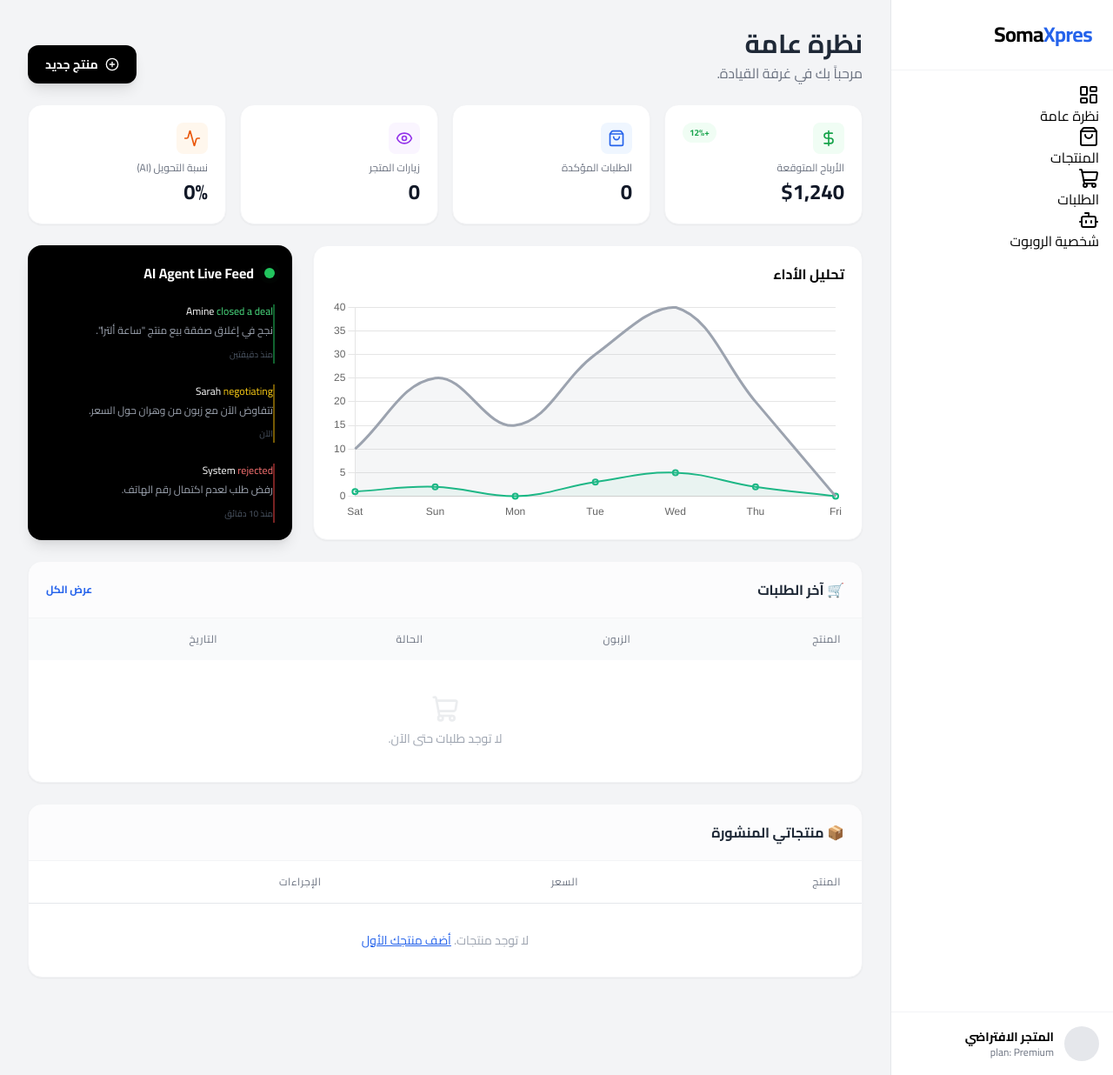
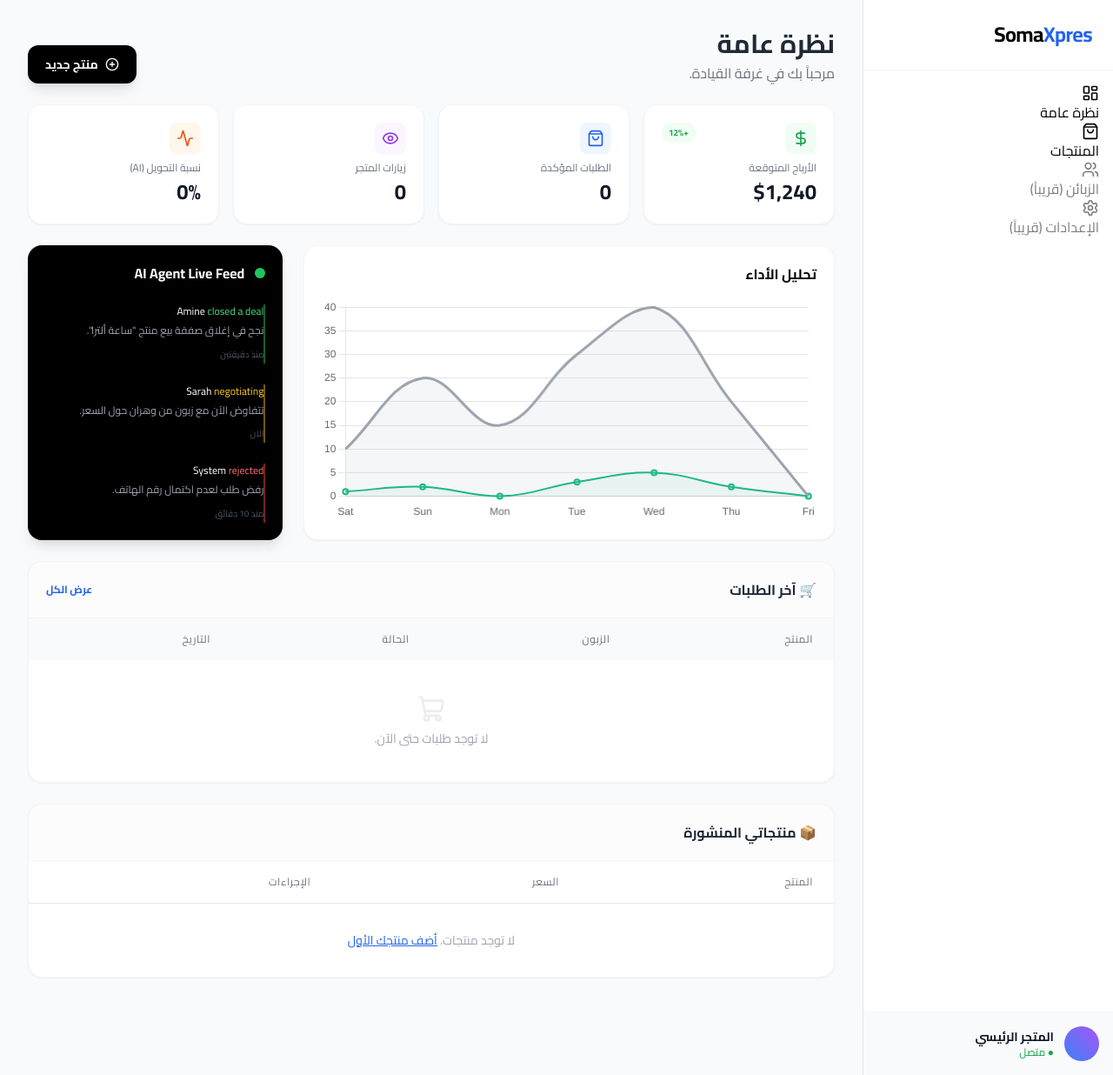
Before and after one commit to Moussabenmoussa/SomaXpres, a Flask app: page /dashboard/ in a window 1280 px wide. Shown: the whole page at 87% size. Run offline with Flask 3, Linux system fonts and the light colour scheme; data that the repository does not hold is empty; some libraries are stand-ins or nearby versions.

Commit message:
Update layout_dashboard.html

```diff
--- a/app/templates/layout_dashboard.html
+++ b/app/templates/layout_dashboard.html
@@ -1,60 +1,100 @@
 <!DOCTYPE html>
-<html lang="ar" dir="rtl"> <!-- دعم العربية والاتجاه من اليمين -->
+<html lang="ar" dir="rtl">
 <head>
     <meta charset="UTF-8">
     <meta name="viewport" content="width=device-width, initial-scale=1.0">
     <title>SomaXpres Pro | لوحة التحكم</title>
     <script src="https://cdn.tailwindcss.com"></script>
     <link href="https://fonts.googleapis.com/css2?family=Cairo:wght@400;600;700&display=swap" rel="stylesheet">
-    <!-- أيقونات -->
     <script src="https://unpkg.com/lucide@latest"></script>
     <style>
-        body { font-family: 'Cairo', sans-serif; background-color: #F3F4F6; }
-        .nav-item { @apply flex items-center gap-3 px-4 py-3 text-gray-600 hover:bg-gray-100 rounded-lg transition-colors cursor-pointer; }
-        .nav-item.active { @apply bg-black text-white; }
+        body { font-family: 'Cairo', sans-serif; background-color: #F9FAFB; }
+        .nav-item { @apply flex items-center gap-3 px-4 py-3 text-gray-600 hover:bg-gray-100 rounded-xl transition-colors cursor-pointer font-medium; }
+        .nav-item.active { @apply bg-black text-white shadow-md; }
+
+        /* تأثير الانتقال للقائمة في الموبايل */
+        #sidebar { transition: transform 0.3s ease-in-out; }
     </style>
 </head>
-<body class="flex h-screen overflow-hidden">
+<body class="flex h-screen overflow-hidden bg-gray-50">
 
-    <!-- القائمة الجانبية (Sidebar) -->
-    <aside class="w-64 bg-white border-l border-gray-200 flex flex-col hidden md:flex">
-        <div class="p-6 border-b border-gray-100">
+    <!-- Mobile Top Bar (يظهر فقط في الهاتف) -->
+    <div class="fixed top-0 left-0 w-full h-16 bg-white border-b border-gray-200 z-50 flex md:hidden items-center justify-between px-4">
+        <div class="flex items-center gap-3">
+            <button onclick="toggleSidebar()" class="p-2 text-gray-600 hover:bg-gray-100 rounded-lg">
+                <i data-lucide="menu" class="w-6 h-6"></i>
+            </button>
+            <span class="font-bold text-lg">SomaXpres</span>
+        </div>
+        <div class="w-8 h-8 rounded-full bg-gray-200"></div>
+    </div>
+
+    <!-- Sidebar (القائمة الجانبية) -->
+    <!-- في الموبايل تكون مخفية وتنزلق، في الكمبيوتر تكون ثابتة -->
+    <aside id="sidebar" class="fixed inset-y-0 right-0 w-72 bg-white border-l border-gray-200 z-40 transform translate-x-full md:translate-x-0 md:static md:flex flex-col shadow-2xl md:shadow-none pt-16 md:pt-0">
+
+        <!-- زر إغلاق القائمة (فقط للموبايل) -->
+        <div class="md:hidden absolute top-4 left-4">
+            <button onclick="toggleSidebar()" class="p-2 text-gray-500">
+                <i data-lucide="x" class="w-6 h-6"></i>
+            </button>
+        </div>
+
+        <div class="p-6 border-b border-gray-100 hidden md:block">
             <h1 class="text-2xl font-bold tracking-tight">Soma<span class="text-blue-600">Xpres</span></h1>
         </div>
 
-        <nav class="flex-1 p-4 space-y-2">
-            <a href="/dashboard" class="nav-item">
-                <i data-lucide="layout-dashboard"></i> نظرة عامة
+        <nav class="flex-1 p-4 space-y-2 overflow-y-auto">
+            <a href="/dashboard" class="nav-item {{ 'active' if request.path == '/dashboard' or request.path == '/dashboard/' }}">
+                <i data-lucide="layout-dashboard" class="w-5 h-5"></i> نظرة عامة
             </a>
-            <a href="/dashboard/products" class="nav-item active">
-                <i data-lucide="shopping-bag"></i> المنتجات
+            <a href="/dashboard/products/new" class="nav-item {{ 'active' if 'products' in request.path }}">
+                <i data-lucide="shopping-bag" class="w-5 h-5"></i> المنتجات
             </a>
-            <a href="/dashboard/orders" class="nav-item">
-                <i data-lucide="shopping-cart"></i> الطلبات
+            <!-- روابط مستقبلية -->
+            <a href="#" class="nav-item opacity-50 cursor-not-allowed">
+                <i data-lucide="users" class="w-5 h-5"></i> الزبائن (قريباً)
             </a>
-            <a href="/dashboard/ai-settings" class="nav-item">
-                <i data-lucide="bot"></i> شخصية الروبوت
+            <a href="#" class="nav-item opacity-50 cursor-not-allowed">
+                <i data-lucide="settings" class="w-5 h-5"></i> الإعدادات (قريباً)
             </a>
         </nav>
 
-        <div class="p-4 border-t border-gray-100">
+        <div class="p-4 border-t border-gray-100 bg-gray-50">
             <div class="flex items-center gap-3">
-                <div class="w-10 h-10 rounded-full bg-gray-200"></div>
+                <div class="w-10 h-10 rounded-full bg-gradient-to-tr from-blue-500 to-purple-500"></div>
                 <div>
-                    <p class="text-sm font-bold">المتجر الافتراضي</p>
-                    <p class="text-xs text-gray-500">plan: Premium</p>
+                    <p class="text-sm font-bold text-gray-900">المتجر الرئيسي</p>
+                    <p class="text-xs text-green-600 font-medium">● متصل</p>
                 </div>
             </div>
         </div>
     </aside>
 
+    <!-- تظليل الخلفية عند فتح القائمة في الموبايل -->
+    <div id="overlay" onclick="toggleSidebar()" class="fixed inset-0 bg-black/50 z-30 hidden md:hidden glass"></div>
+
     <!-- المحتوى الرئيسي -->
-    <main class="flex-1 overflow-y-auto p-8">
+    <main class="flex-1 overflow-y-auto p-4 md:p-8 pt-20 md:pt-8 w-full">
         {% block content %}{% endblock %}
     </main>
 
     <script>
         lucide.createIcons();
+
+        function toggleSidebar() {
+            const sidebar = document.getElementById('sidebar');
+            const overlay = document.getElementById('overlay');
+
+            // التبديل بين إظهار وإخفاء القائمة
+            if (sidebar.classList.contains('translate-x-full')) {
+                sidebar.classList.remove('translate-x-full'); // فتح
+                overlay.classList.remove('hidden');
+            } else {
+                sidebar.classList.add('translate-x-full'); // إغلاق
+                overlay.classList.add('hidden');
+            }
+        }
     </script>
 </body>
 </html>
```
